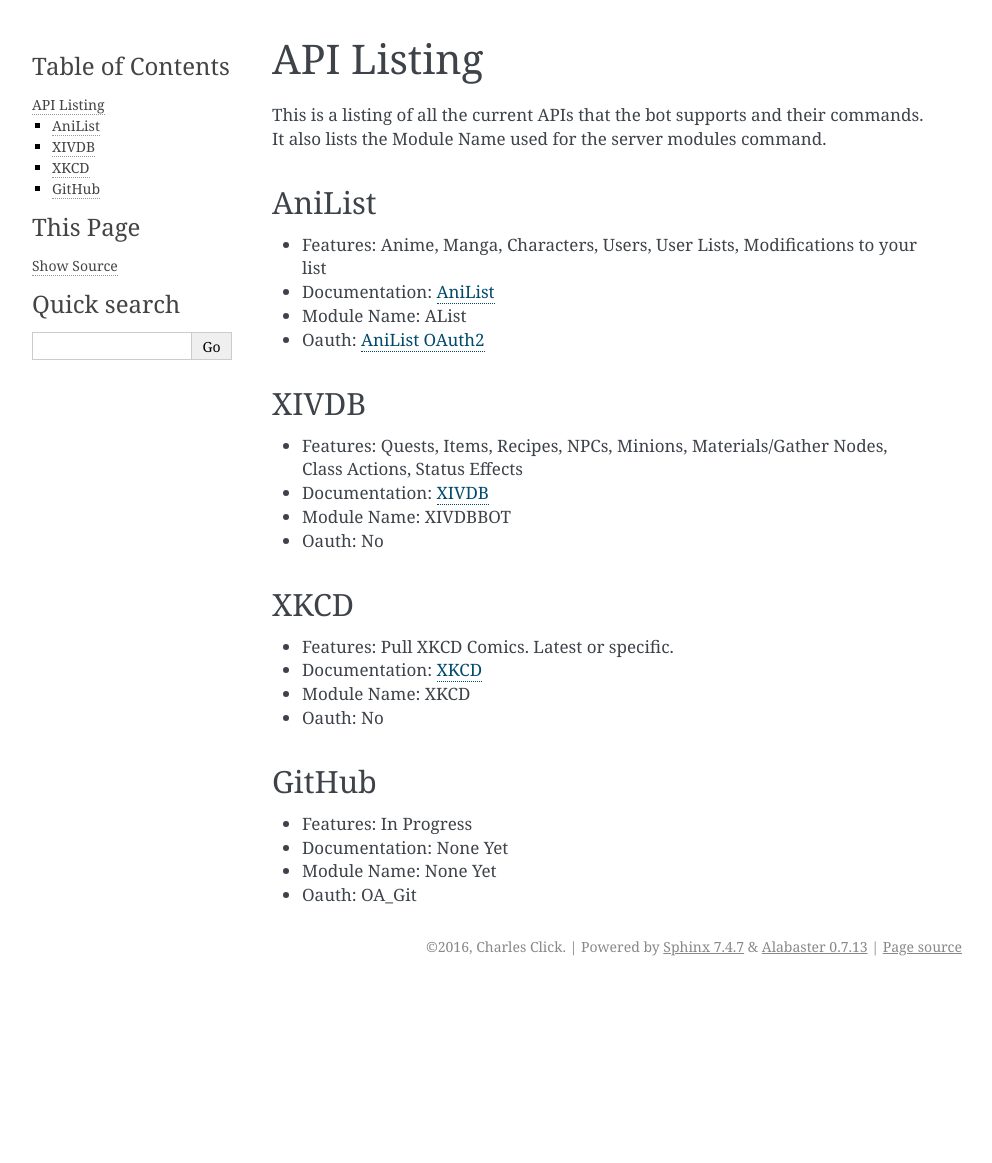
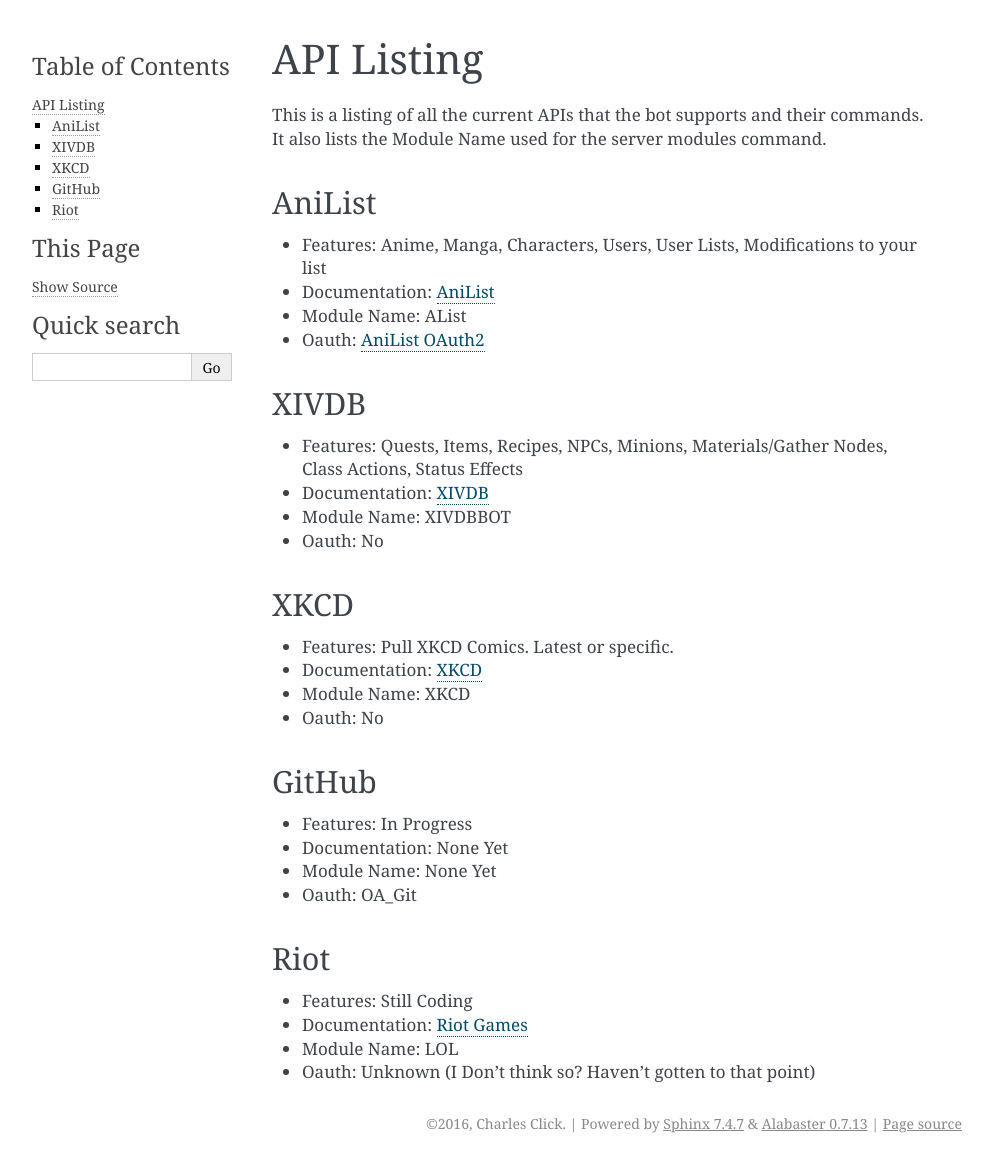
Before and after one commit to ccubed/AngelBot, a Sphinx documentation site: the page built from docs/source/APIs.rst, in a window 1280 px wide. Shown: the whole page, without its empty margins (148-1140 px from the left). Built offline with Sphinx 7.4.7, drawn with Linux system fonts in a browser that asks for light colours; before the commit the page ends 986 px from its top, so only the background shows below that.

Commit message:
Compliance with Riot Games API Terms

```diff
--- a/docs/source/APIs.rst
+++ b/docs/source/APIs.rst
@@ -30,3 +30,10 @@ GitHub
 * Documentation: None Yet
 * Module Name: None Yet
 * Oauth: :doc:`OA_Git`
+
+Riot
+----
+* Features: Still Coding
+* Documentation: :doc:`Riot_Games`
+* Module Name: LOL
+* Oauth: Unknown (I Don't think so? Haven't gotten to that point)
```
Also changed, not shown: docs/source/Riot_Games.rst (added, +19 -0 lines).
